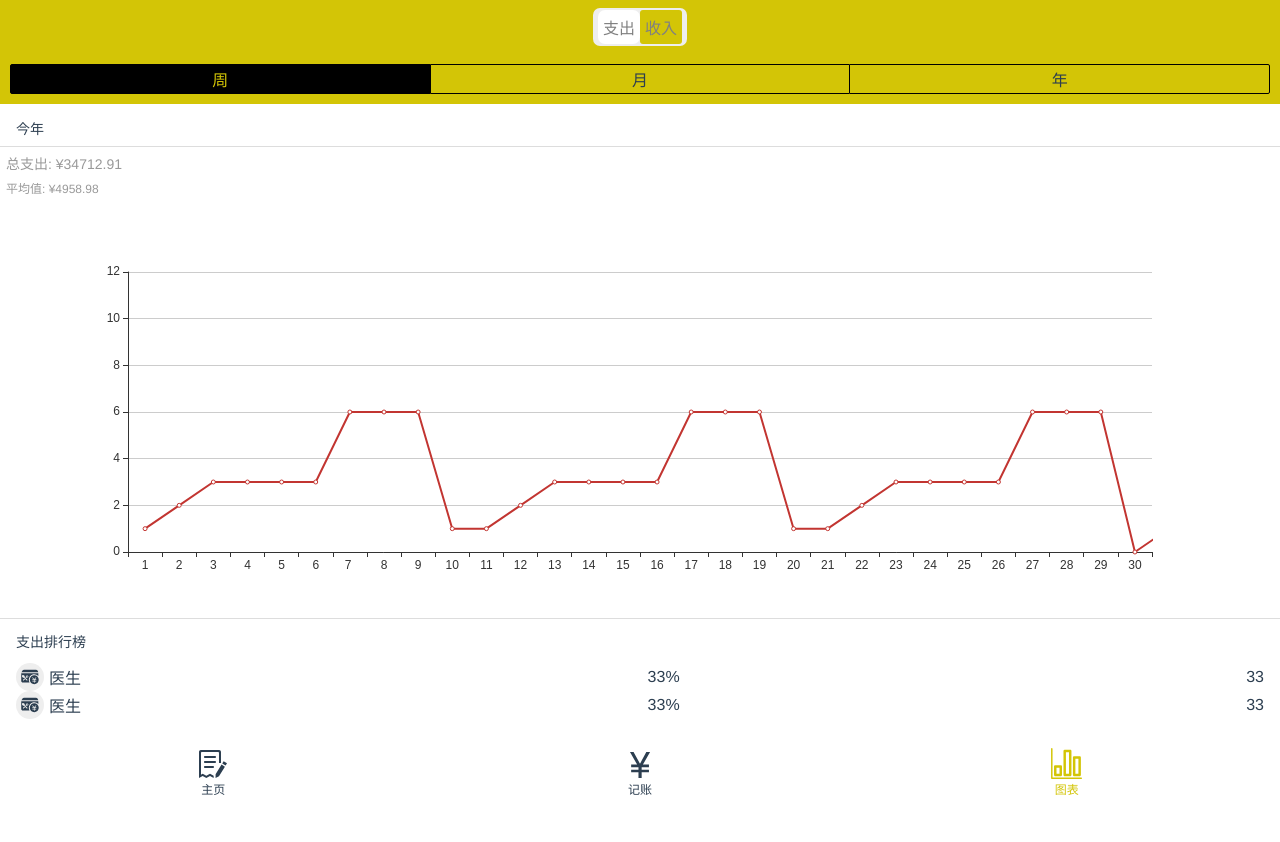
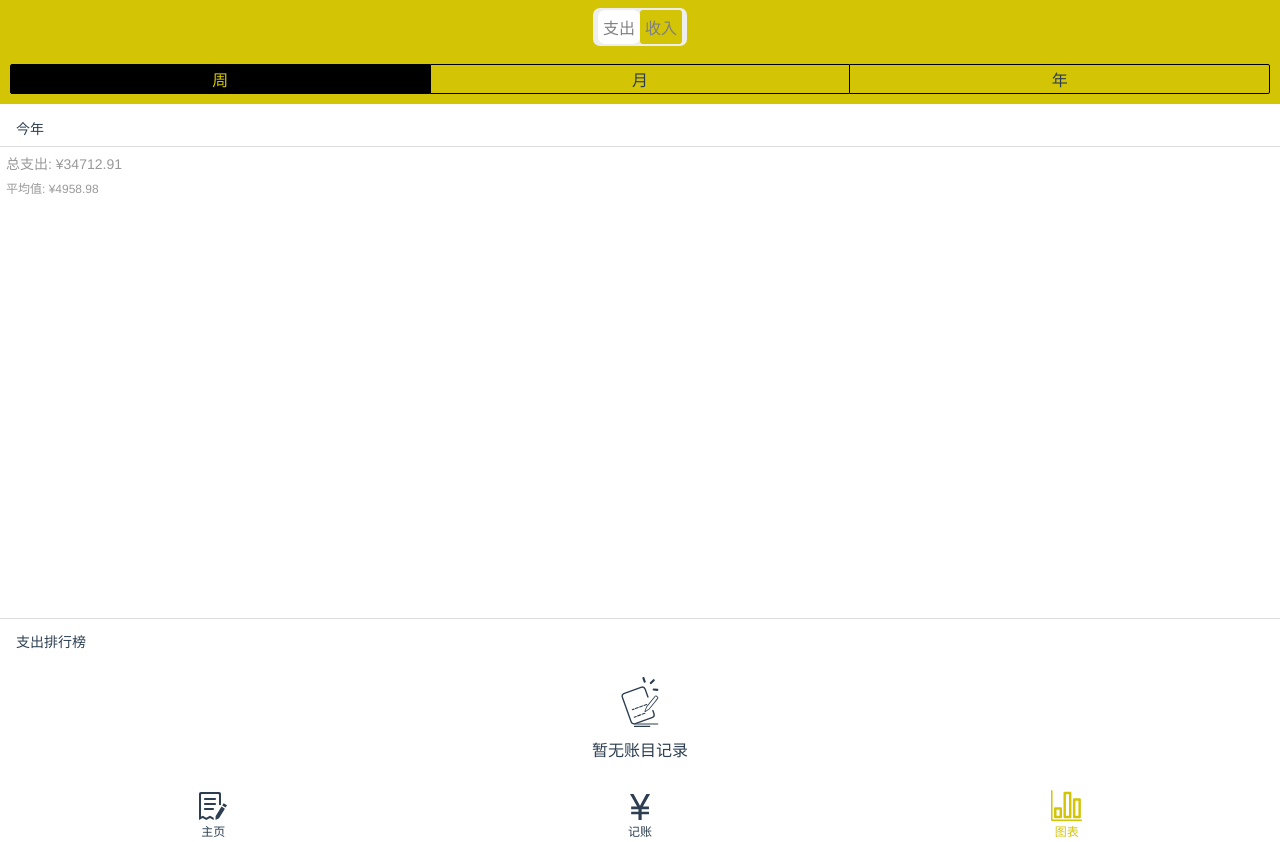
Before and after one commit to McGorger/morney-accounts-source, a Vue app: page /#/chart in a window 1280 px wide. Before the commit the page ends 800 px from the top, so only its background shows below. Built offline with nearby package versions, Linux system fonts and the light colour scheme.

Commit message:
完成图表的排行榜的联动

```diff
--- a/src/components/Chart/Ranking.vue
+++ b/src/components/Chart/Ranking.vue
@@ -1,40 +1,77 @@
 <template>
   <div class="Ranking">
-    <div class="caption">支出排行榜</div>
-    <ul class="recordList">
-      <li class="record-item">
+   <div class="caption">{{ this.type==='-'?'支出':'收入' }}排行榜</div>
+    <ul
+    v-if="recordList.length"
+    class="recordList">
+      <li
+     v-for=" item in recordList"
+     :key="item.id"
+       class="record-item">
         <div class="record-info">
           <Icon name="rice" />
-          <span>医生</span>
+          <span>{{item.tags.tagName }}</span>
         </div>
-        <div>33%</div>
-        <div>33</div>
+        <div>{{ percentage(item.amount) }}</div>
+        <div>{{item.amount }}</div>
       </li>
-        <li class="record-item">
-        <div class="record-info">
-          <Icon name="rice" />
-          <span>医生</span>
-        </div>
-        <div>33%</div>
-        <div>33</div>
-      </li>
-
     </ul>
+    <Noting v-else/>
   </div>
 </template>
 
 <script lang='ts'>
 import Vue from "vue";
 import dayjs from "dayjs";
-import { Component } from "vue-property-decorator";
+import { Component, Prop, Watch } from "vue-property-decorator";
 import Icon from "@/components/Icon.vue";
+import Layout from '../Layout.vue';
 @Component
-export default class Ranking extends Vue {}
+export default class Ranking extends Vue {
+  @Prop() dateType!:DataSourceItem
+  @Prop() type!:string
+  @Prop() dataSource!:RecordItem[]
+  currentDate = new Date().toISOString();
+  recordList:RecordItem[] =[]
+  @Watch('type')
+  @Watch('dateType')
+  a(){
+      this.recordList =   this.dataSource.filter(item=>{
+      return item.type === this.type && dayjs(item.createdAt).isSame(dayjs(this.currentDate),this.dateType.value as any)
+     })
+  }
+  percentage (value:number) {
+   const total = this.recordList.reduce((sum, item)=>{
+       return  sum + item.amount
+    },0)
+
+    return (value/total*100).toFixed(2) +'%'
+  }
+  mounted(){
+   this.recordList =   this.dataSource.filter(item=>{
+      return item.type === this.type && dayjs(item.createdAt).isSame(dayjs(this.currentDate),this.dateType.value as any)
+     })
+  }
+
+
+}
 </script>
 
 <style scoped lang='scss'>
+::v-deep .notingRecord{
+  padding:20px;
+   .icon{
+    width: 50px;
+    height: 50px;
+  }
+  span{
+    margin-top: 10px;
+  }
+}
 .Ranking {
   padding: 6px 16px;
+  overflow: scroll;
+  max-height: 30vh;
   .caption {
     text-align: left;
     font-size: 14px;
@@ -47,9 +84,13 @@ export default class Ranking extends Vue {}
       align-items: center;
       justify-content: space-between;
       text-align: center;
+      >div{
+        width: 30%;
+      }
       .record-info {
           display: flex;
           align-items: center;
+          justify-content: flex-start;
         .icon {
           margin-right: 5px;
           width: 20px;
--- a/src/components/Chart/StatChart.vue
+++ b/src/components/Chart/StatChart.vue
@@ -12,7 +12,7 @@
 <script lang='ts'>
 import Vue from "vue";
 import dayjs from "dayjs";
-import { Component } from "vue-property-decorator";
+import { Component, Prop,Watch } from "vue-property-decorator";
 import ECharts from "@/components/ChartS.vue";
 @Component({
   components: {
@@ -20,30 +20,24 @@ import ECharts from "@/components/ChartS.vue";
   }
 })
 export default class StatChart extends Vue {
-  get x() {
-    return {
-      xAxis: {
-        type: "category",
-        data: ["1", "2", "3", "4", "5", "6", "7 ","8","9","10",
-        "11", "12", "13", "14", "15", "16", "17","18","19","20",
-        "21", "22", "23", "24", "25", "26", "27","28","29","30"]
-      },
-      yAxis: {
-        type: "value"
-      },
-      tooltip: {
-        show: true
-      },
-      series: [
-        {
-          data: [1, 2, 3, 3, 3, 3, 6,6,6,1,
-        1, 2, 3, 3, 3, 3, 6,6,6,1,
-        1, 2, 3, 3, 3, 3, 6,6,6,0,1,11],
-          type: "line"
-        }
-      ]
-    };
+  @Prop() dateType!:DataSourceItem
+  @Prop() type!:string
+  @Prop() dataSource!:RecordItem[]
+  currentDate = new Date().toISOString();
+  recordList:RecordItem[] =[]
+  @Watch('type')
+  @Watch('dateType')
+  a(){
+      this.recordList = this.dataSource.filter(item=>{
+      return item.type === this.type && dayjs(item.createdAt).isSame(dayjs(this.currentDate),this.dateType.value as any)
+     })
   }
+  mounted(){
+   this.recordList =   this.dataSource.filter(item=>{
+      return item.type === this.type && dayjs(item.createdAt).isSame(dayjs(this.currentDate),this.dateType.value as any)
+     })
+  }
+
 }
 </script>
 
--- a/src/components/Home/Statistics.vue
+++ b/src/components/Home/Statistics.vue
@@ -38,10 +38,7 @@
       </div>
     </li>
   </ol>
-  <div class="notingRecord" v-else>
-    <Icon name="noting"/>
-    <span>暂无账目记录</span>
-  </div>
+  <Noting v-else/>
 </template>
 
 <script lang='ts'>
@@ -252,19 +249,5 @@ export default class Statistics extends Vue {
     }
   }
 }
-.notingRecord{
-  padding:30px;
-  display: flex;
-  align-items: center;
-  justify-content: center;
-  flex-direction: column;
-  .icon{
-    width: 100px;
-    height: 100px
-  }
-  span{
-    margin-top: 20px;
-  }
 
-}
 </style>
--- /dev/null
+++ b/src/components/Noting.vue
@@ -0,0 +1,30 @@
+<template>
+<div class="notingRecord">
+  <Icon name="noting"/>
+    <span>暂无账目记录</span>
+  </div>
+</template>
+
+<script lang='ts'>
+ export default {
+ }
+</script>
+
+<style scoped lang='scss'>
+div{
+  padding:30px;
+  display: flex;
+  align-items: center;
+  justify-content: center;
+  flex-direction: column;
+  .icon{
+    width: 100px;
+    height: 100px;
+  }
+  span{
+    margin-top: 20px;
+  }
+
+}
+
+</style>
--- a/src/constants/dataTime.ts
+++ b/src/constants/dataTime.ts
@@ -1,3 +1,3 @@
 export default [
-    '周','月','年'
-  ];
+  { value: 'week', text: '周' }, { value: 'month', text: '月' }, { value: 'year', text: '年' }
+];
--- a/src/main.ts
+++ b/src/main.ts
@@ -7,11 +7,13 @@ import Nav from '@/components/Nav.vue'
 import Layout from '@/components/Layout.vue'
 import Icon from '@/components/Icon.vue'
 import Tabs from '@/components/Tabs.vue';
+import Noting from '@/components/Noting.vue';
 Vue.config.productionTip = false
 Vue.component('Nav',Nav)
 Vue.component('Layout',Layout);
 Vue.component('Icon',Icon)
 Vue.component('Tabs',Tabs)
+Vue.component('Noting',Noting);
 new Vue({
   router,
   store,
--- a/src/views/Chart.vue
+++ b/src/views/Chart.vue
@@ -5,14 +5,14 @@
     <ul class="tab-bar">
       <li
       v-for=" item in dataTime"
-      :key="item"
+      :key="item.value"
       :class="{selected:item === select}"
       @click="active(item)"
-      >{{ item }}</li>
+      >{{ item.text }}</li>
     </ul>
     </div>
-  <StatChart />
- <Ranking/>
+  <StatChart :dateType="select" :type="type" :dataSource="this.$store.state.recordList"/>
+ <Ranking :dateType="select" :type="type" :dataSource="this.$store.state.recordList" />
   </Layout>
 </template>
 
@@ -33,12 +33,13 @@ import { EventBus } from "@/event-bus.ts";
 export default class Chart extends Vue {
   recordtypeList = recordtypeList;
   dataTime = dataTime;
-  select:string = dataTime[0];
+  select:DataSourceItem = dataTime[0];
   type:string = '-'
-  active(item:string){
+  active(item:DataSourceItem){
    this.select =  item;
   }
-  mounted(){
+   created(){
+       this.$store.commit('fetchRecords');
        EventBus.$on('getSelectedStatus',(res:string)=>{
         this.type =  res;
     })
--- a/src/views/increateTag.vue
+++ b/src/views/increateTag.vue
@@ -1,6 +1,7 @@
 <template>
   <div class="tags">
     <Tabs classPrefix="increateTag" data-source="添加类别">
+       <Icon slot="left" name="left" />
       <Icon
       @click="ok"
        name="success" />
```
